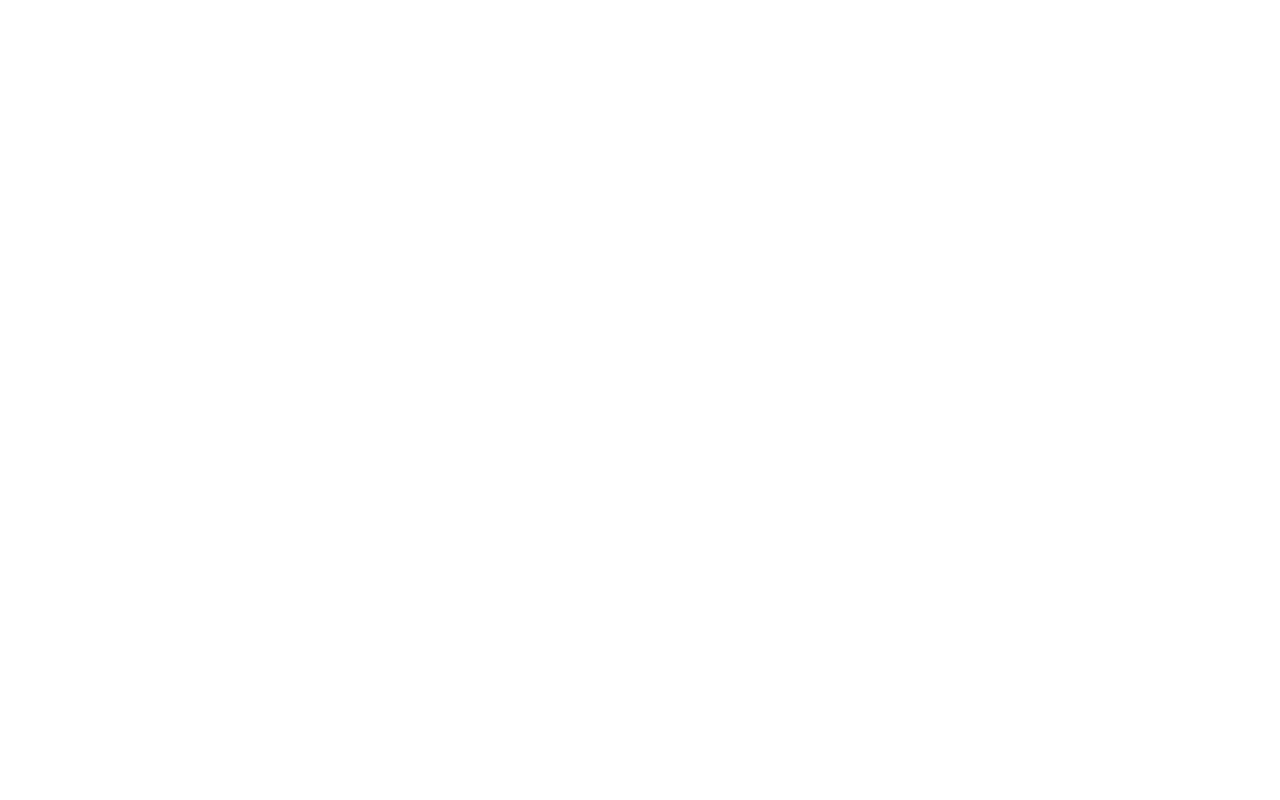
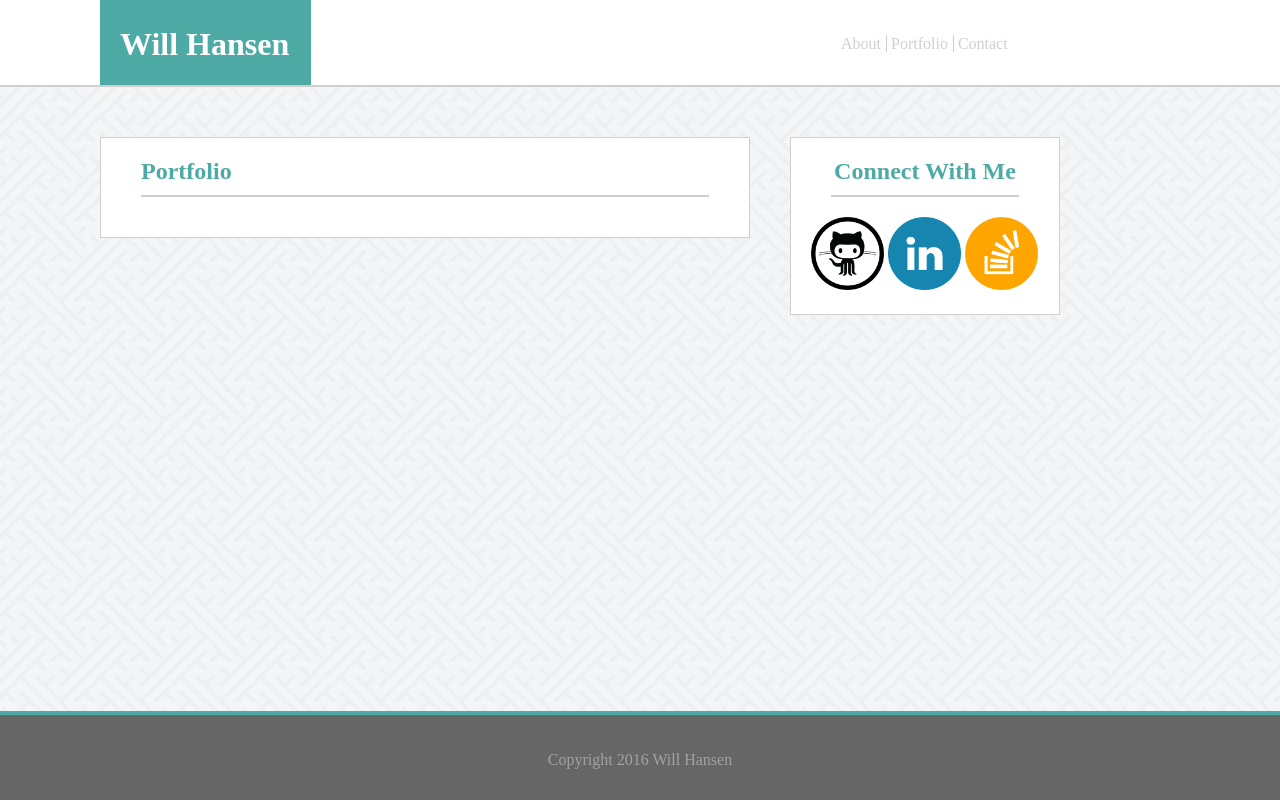
Before and after one commit to WillCHansen/Basic-Portfolio, a plain HTML site: page portfolio.html in a window 1280 px wide. Drawn offline with Linux system fonts and the light colour scheme.

Commit message:
shell done

```diff
--- a/assets/CSS/style.css
+++ b/assets/CSS/style.css
@@ -10,7 +10,7 @@
 	padding-top: 35px;
 	float: right;
 	width: 30%;
-	margin-right: 5px;
+	margin-right: 55px;
 
 }
 .about_container{
@@ -19,21 +19,20 @@
 	display: block;
 	border: 1px solid rgb(207, 207, 207);
 	float: left;
-	margin-left: 100px;
 	margin-top: 50px;
 	padding: 20px;
 	padding-top: 0px;
-	width: 500px;
+	width: 608px;
 }
 .connect_container{
-	float: left;
+	float: right;
 	background-color: white;
 	border-style: none;
 	border: 1px solid rgb(207, 207, 207);
-	margin-left: 50px;
 	margin-top: 50px;
 	padding: 20px;
 	padding-top: 0px;
+	width: 228px;
 }
 #hmainname{
 	color: white;
@@ -43,9 +42,11 @@
 	border-bottom: 2px solid rgb(207, 207, 207);
 	overflow: auto;
 	height: 85px;
+	background-color: white;
 }
 body{
 	margin: 0px;
+	background-image: url(../images/sayagata-400px.png);
 }
 a{
 	color: rgb(207, 207, 207);
@@ -60,15 +61,16 @@ a{
 	padding-right: 5px
 }
 #content_container{
-	background-image: url(../images/sayagata-400px.png);
+	width: 960px;
 	overflow: auto;
-	height: 500px
+	height: 500px;
+	margin-left: 100px;
 }
 .headinfo{
 	color: #4eaaa4;
 	padding-bottom: 10px;
 }
-#aboutme{
+#aboutme, #portfolio{
 	text-align: left;
 	margin-left: 20px;
 	margin-right: 20px;
@@ -100,4 +102,16 @@ a{
 	color: #a2a2a2;
 	border-style: none;
 	border-top: 4px solid #4eaaa4;
+	height: 85px;
+	position: absolute;
+	bottom: 0px;
+	right: 0px;
+	left: 0px;
 }
+#footertext{
+	padding-top: 20px;
+}
+.logo{
+	width: 73px;
+	height: 73px;
+}
--- a/portfolio.html
+++ b/portfolio.html
@@ -0,0 +1,47 @@
+<!DOCTYPE html>
+<html>
+<link rel="stylesheet" type="text/css" href="assets/CSS/style.css">
+<link rel="stylesheet" type="text/css" href="assets/CSS/reset.css">
+<head>
+	<title>Will's Portfolio</title>
+</head>
+<body>
+<div class="header_container_div">
+<!-- Add header? -->
+	<div id="main_name">
+		<h1 id="hmainname">Will Hansen</h1>
+	</div>
+	<div id="Links">
+		<a href="index.html" id="about_button">About</a>
+		<a href="portfolio.html" id="portfolio_button">Portfolio</a>
+		<a href="contact.html" id="contact_button">Contact</a>
+	</div>
+</div>
+
+<div id="content_container">
+	<div class="about_container">
+		<h2 class="headinfo" id="portfolio">Portfolio</h2>
+
+	</div>
+
+	<div class="connect_container">
+		<h2 class="headinfo" id="connectme">Connect With Me</h2>
+		<a href="https://github.com/WillCHansen" target="_blank">
+			<img class="logo" src="assets/images/github-icon.png">
+		</a>
+		<a href="https://www.linkedin.com/in/william-hansen-7ab157118" target="_blank">
+			<img class="logo" src="assets/images/linkedin-icon.png">
+		</a>
+		<a href="http://stackexchange.com/users/9831132/will-hansen" target="_blank">
+		<img class="logo" src="assets/images/stackoverflow-icon.png">
+		</a>
+	</div>
+</div>
+
+<div id="footer_container">
+	<footer>
+		<p id="footertext">Copyright 2016 Will Hansen</p>
+	</footer>
+</div>
+</body>
+</html>
```
Also changed, not shown: index.html (+7 -7 lines).
